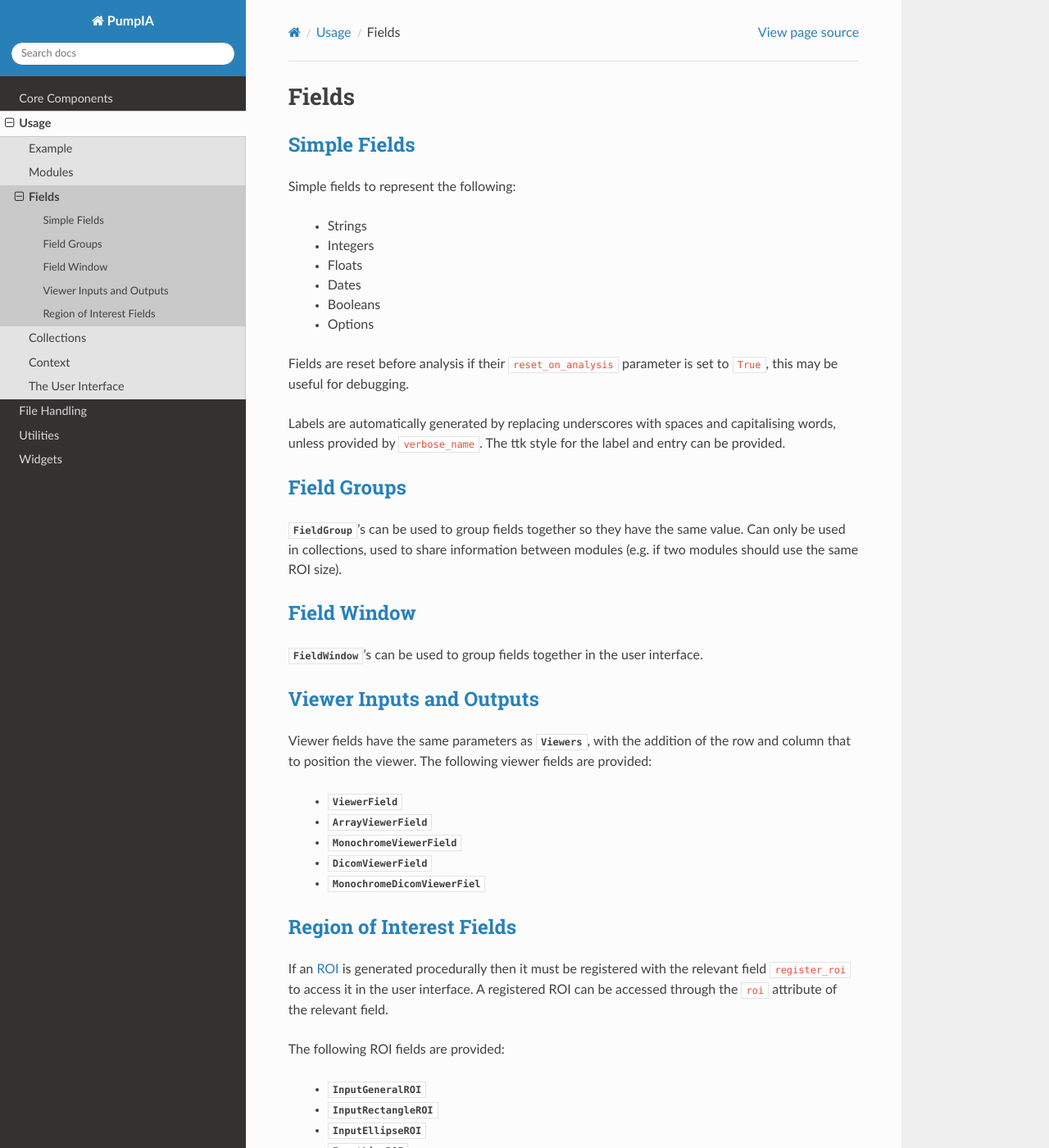
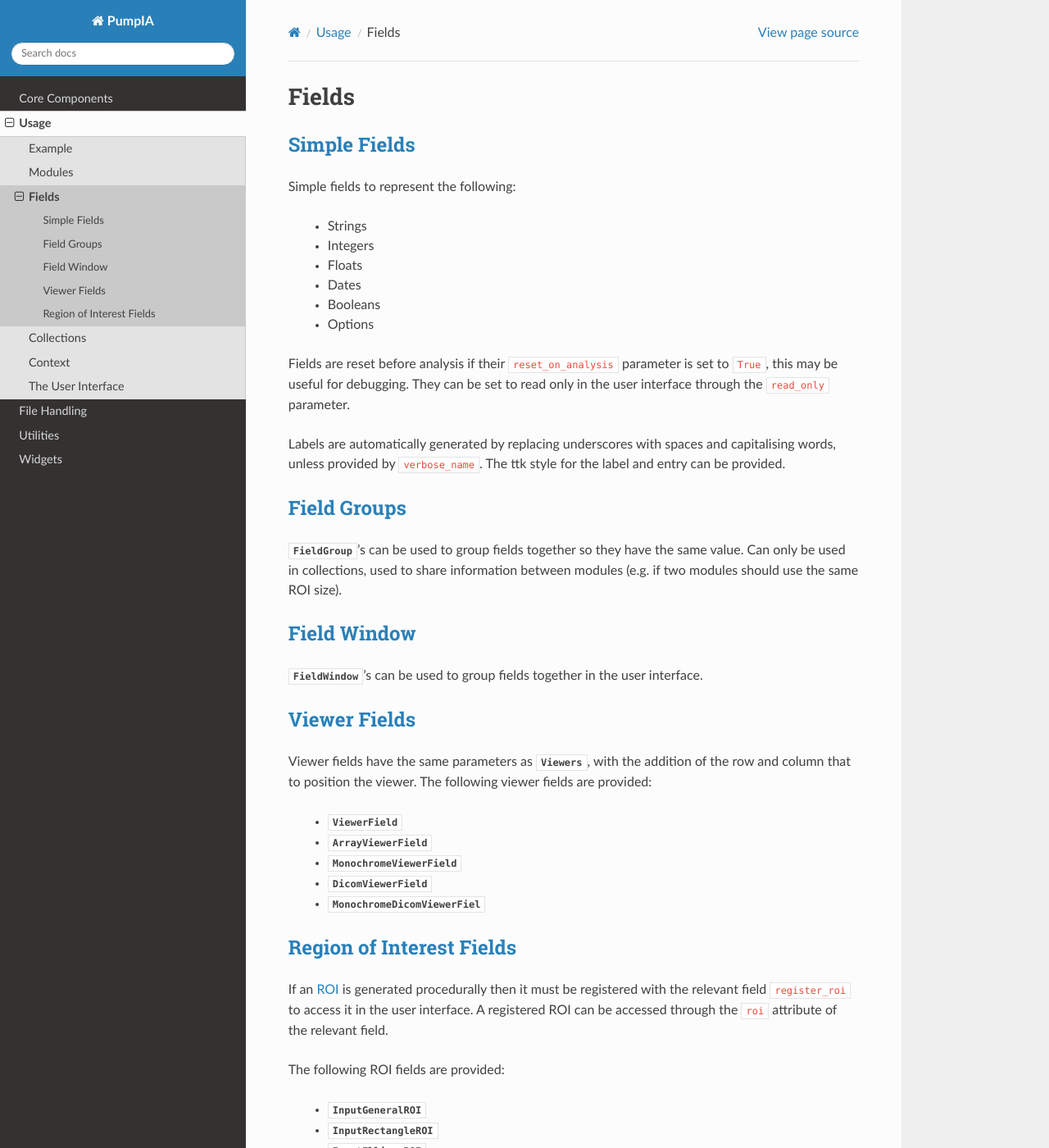
Before and after one commit to Principle-Five/pumpia, a Sphinx documentation site: the page built from docs/source/usage/fields/fields.rst, in a window 1280 px wide and 1400 px high. Shown: the whole window at 82% size. Built offline with Sphinx 7.4.7 and the Read the Docs theme 3.1.0, drawn with Linux system fonts in a browser that asks for light colours; some of the changed text lies outside the part shown.

Commit message:
Docs update
Changes to be committed:
	modified:   docs/source/usage/fields/fields.rst
	modified:   docs/source/usage/fields/viewer_fields.rst

```diff
--- a/docs/source/usage/fields/fields.rst
+++ b/docs/source/usage/fields/fields.rst
@@ -13,6 +13,7 @@ Simple fields to represent the following:
     * Options
 
 Fields are reset before analysis if their ``reset_on_analysis`` parameter is set to ``True``, this may be useful for debugging.
+They can be set to read only in the user interface through the ``read_only`` parameter.
 
 Labels are automatically generated by replacing underscores with spaces and capitalising words, unless provided by ``verbose_name``.
 The ttk style for the label and entry can be provided.
--- a/docs/source/usage/fields/viewer_fields.rst
+++ b/docs/source/usage/fields/viewer_fields.rst
@@ -1,4 +1,4 @@
-Viewer Inputs and Outputs
+Viewer Fields
 =========================
 .. autoclass:: pumpia.module_handling.fields.viewer_fields.BaseViewerField
 
```
